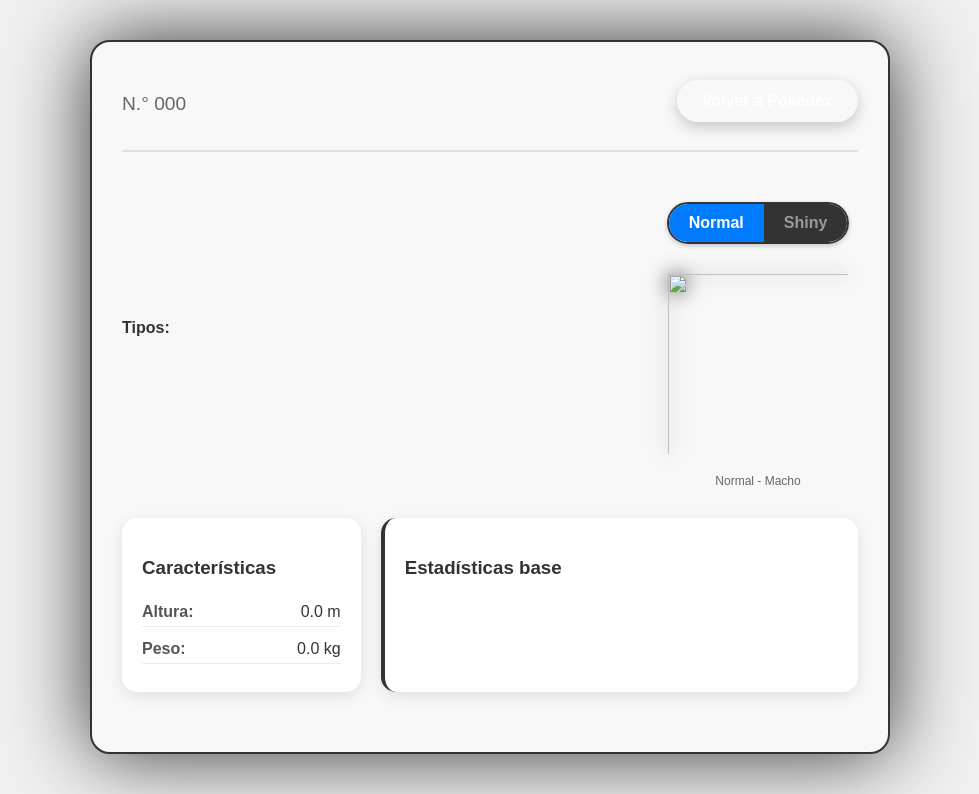
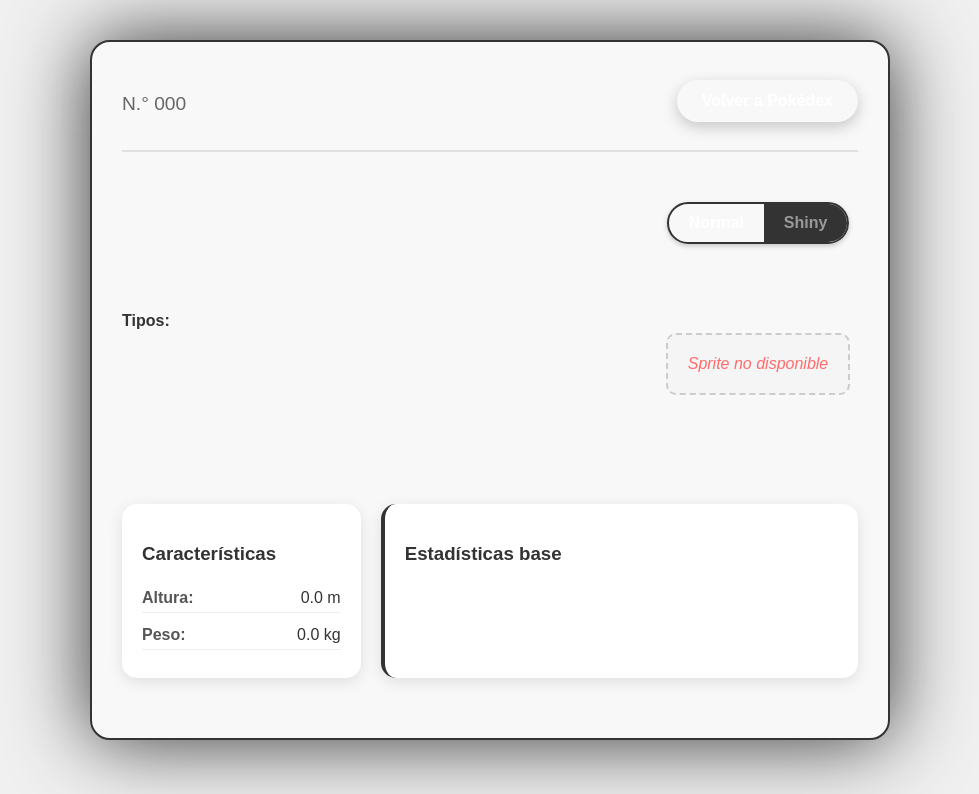
Before and after one commit to SKing25/Pokedex, a Flask app: template templates/pokemon.html in a window 1280 px wide. Shown: the top 794 px of the page, without its empty margins (170-1149 px from the left). Run offline with Flask 3, Linux system fonts and the light colour scheme; the template is opened without the code that fills it, so the values that code supplies are empty; some libraries are stand-ins or nearby versions.

Commit message:
Hice Lo de los Sprites, usando un script que vi en youtube que recargaba solo la imagen, que esta metida en un frame, dentro de la pagina web,
en terminos sencillos, esta la pagina pokemon, con todo, el sprite, cree otra pagina web que lo contuviera, y esa pagina web la embebí (fonseca orgullo) dentro de la de pokemon, así cuando presionas un toggle, lo que hace es recargar la pagina que esta adentro de la pagina, para que parezca que se carga sin recargar la pagina entera, y BYE BYE JAVASCRIPT

```diff
--- a/app.py
+++ b/app.py
@@ -129,7 +129,6 @@
     return None
 
 def get_all_sprites(sprites_data):
-    print(f"DEBUG: Sprites data from API: {sprites_data}") # Add this line for debugging
     return {
         'front_default': sprites_data.get('front_default'),
         'front_shiny': sprites_data.get('front_shiny'),
@@ -140,6 +139,34 @@
         'back_female': sprites_data.get('back_female'),
         'back_shiny_female': sprites_data.get('back_shiny_female')
     }
+
+def get_current_sprite(sprites, is_shiny, gender):
+    """Determina qué sprite mostrar basado en los parámetros"""
+    if is_shiny and gender == 'female' and sprites.get('front_shiny_female'):
+        return {
+            'url': sprites['front_shiny_female'],
+            'description': 'Shiny - Hembra'
+        }
+    elif is_shiny and sprites.get('front_shiny'):
+        return {
+            'url': sprites['front_shiny'],
+            'description': 'Shiny - Macho'
+        }
+    elif not is_shiny and gender == 'female' and sprites.get('front_female'):
+        return {
+            'url': sprites['front_female'],
+            'description': 'Normal - Hembra'
+        }
+    elif sprites.get('front_default'):
+        return {
+            'url': sprites['front_default'],
+            'description': 'Normal - Macho'
+        }
+    else:
+        return {
+            'url': None,
+            'description': 'Sprite no disponible'
+        }
 
 def get_pokeinfo(index, data):
     name = data["name"].capitalize()
@@ -368,7 +395,32 @@
         # Actualizar sprites con todos los disponibles
         pokemon['sprites'] = get_all_sprites(data.get('sprites', {}))
 
+        # Configuración inicial del sprite
+        pokemon['has_female_sprites'] = bool(pokemon['sprites'].get('front_female') or pokemon['sprites'].get('front_shiny_female'))
+        pokemon['current_sprite'] = get_current_sprite(pokemon['sprites'], False, 'male')
+        pokemon['current_shiny'] = False
+        pokemon['current_gender'] = 'male'
+
     return render_template('pokemon.html', pokemon_data=pokemon)
+
+@app.route('/sprite/<pokemon_name>')
+def get_sprite(pokemon_name):
+    """Ruta HTMX para obtener sprites dinámicamente"""
+    is_shiny = request.args.get('shiny', 'false').lower() == 'true'
+    gender = request.args.get('gender', 'male')
+
+    # Obtener datos del Pokémon
+    data = get_pokedata(pokemon_name.lower())
+    if not data:
+        return '<div class="sprite-not-available">Error al cargar sprite</div>', 404
+
+    sprites = get_all_sprites(data.get('sprites', {}))
+    current_sprite = get_current_sprite(sprites, is_shiny, gender)
+
+    return render_template('sprite_partial.html',
+                         sprite=current_sprite,
+                         is_shiny=is_shiny,
+                         gender=gender)
 
 if __name__ == '__main__':
     app.run(debug=True, host='0.0.0.0')
--- a/static/scripts/pokemon.js
+++ /dev/null
@@ -1,111 +0,0 @@
-let isShiny = false;
-        let currentGender = 'male';
-
-
-
-        const spriteData = {
-            front_default: "{{ pokemon_data.sprites.front_default or '' }}",
-            front_shiny: "{{ pokemon_data.sprites.front_shiny or '' }}",
-            front_female: "{{ pokemon_data.sprites.front_female or '' }}",
-            front_shiny_female: "{{ pokemon_data.sprites.front_shiny_female or '' }}"
-        };
-
-        function updateSprite() {
-            const sprite = document.getElementById('pokemonSprite');
-            const spriteInfo = document.getElementById('spriteInfo');
-
-            let newSrc = '';
-            let infoText = '';
-
-// ESTA MONDA NO FUNCIONA AAAAAAAAAAAAAAAAAAAAAAAAAAAAA
-            if (isShiny && currentGender === 'female' && spriteData.front_shiny_female) {
-                newSrc = pokemon_data.sprites.front_shiny_female;
-                infoText = 'Shiny - Hembra';
-            } else if (isShiny && spriteData.front_shiny) {
-                newSrc = pokemon_data.sprites.front_shiny;
-                infoText = 'Shiny - Macho';
-            } else if (!isShiny && currentGender === 'female' && spriteData.front_female) {
-                newSrc = pokemon_data.sprites.front_female;
-                infoText = 'Normal - Hembra';
-            } else if (spriteData.front_default) {
-                newSrc = pokemon_data.sprites.front_default ;
-                infoText = 'Normal - Macho';
-            }
-
-
-            if (!newSrc) {
-                sprite.style.display = 'none';
-                spriteInfo.innerHTML = '<div class="sprite-not-available">Sprite no disponible</div>';
-                return;
-            }
-
-
-            if (newSrc !== sprite.src) {
-                sprite.classList.add('changing');
-
-                setTimeout(() => {
-                    sprite.src = newSrc;
-                    sprite.classList.remove('changing');
-                    sprite.classList.add('loaded');
-                    spriteInfo.textContent = infoText;
-                    sprite.style.display = 'block'; // Ensure sprite is visible
-                }, 200);
-            } else {
-
-                spriteInfo.textContent = infoText;
-                sprite.style.display = 'block';
-            }
-        }
-
-        function toggleShiny(shiny) {
-            isShiny = shiny;
-
-
-            document.getElementById('normalBtn').classList.toggle('active', !shiny);
-            document.getElementById('shinyBtn').classList.toggle('active', shiny);
-
-            updateSprite();
-        }
-
-        function toggleGender(gender) {
-            currentGender = gender;
-
-
-            const maleBtn = document.getElementById('maleBtn');
-            const femaleBtn = document.getElementById('femaleBtn');
-
-            if (maleBtn && femaleBtn) {
-                maleBtn.classList.toggle('active', gender === 'male');
-                femaleBtn.classList.toggle('active', gender === 'female');
-            }
-
-            updateSprite();
-        }
-
-
-        document.addEventListener('DOMContentLoaded', function() {
-            const normalBtn = document.getElementById('normalBtn');
-            const maleBtn = document.getElementById('maleBtn');
-            const femaleBtn = document.getElementById('femaleBtn');
-
-
-            if (normalBtn) {
-                normalBtn.classList.add('active');
-            }
-            if (maleBtn) {
-                maleBtn.classList.add('active');
-            }
-
-
-            const backButton = document.querySelector('.back-button');
-            if (backButton) {
-                backButton.addEventListener('click', function(e) {
-                    if ('startViewTransition' in document) {
-                        e.preventDefault();
-                        document.startViewTransition(() => {
-                            window.location.href = this.href;
-                        });
-                    }
-                });
-            }
-        });
--- a/static/style.css
+++ b/static/style.css
@@ -839,3 +839,30 @@
                 border-radius: 20px;
             }
         }
+
+
+        /* Animaciones y estados del sprite */
+.detail-sprite {
+    transition: opacity 0.2s ease;
+    max-width: 100%;
+    height: auto;
+}
+
+.detail-sprite.changing {
+    opacity: 0;
+}
+
+.detail-sprite.loaded {
+    opacity: 1;
+}
+
+.sprite-not-available {
+    color: #ff6b6b;
+    font-style: italic;
+}
+
+/* Botones de control */
+.toggle-button.active {
+    background-color: var(--pokemon-color);
+    color: white;
+}
--- a/templates/pokemon.html
+++ b/templates/pokemon.html
@@ -6,7 +6,7 @@
     <title>{{ pokemon_data.name }} - Pokédex</title>
     <link rel="stylesheet" href="{{ url_for('static', filename='style.css') }}">
     <link rel="icon" href="{{ url_for('static', filename='images/logo.ico') }}" type="image/x-icon">
-    <script src="{{ url_for('static', filename='scripts/pokemon.js') }}" defer></script>
+    <script src="https://unpkg.com/htmx.org@1.9.10"></script>
 </head>
 <body>
     <main class="main-wrapper">
@@ -29,37 +29,59 @@
 
                 <div class="pokemon-sprite">
                     <div class="sprite-controls">
-                        <div class="toggle-switch-container">
-                            <button class="toggle-button" id="normalBtn" onclick="toggleShiny(false)">
+                        <div class="toggle-switch-container" id="shiny-controls">
+                            <button class="toggle-button active"
+                                    hx-get="/sprite/{{ pokemon_data.name.lower() }}?shiny=false&gender={{ pokemon_data.current_gender }}"
+                                    hx-target="#sprite-section"
+                                    hx-swap="innerHTML"
+                                    onclick="updateActiveButtons(this, 'shiny-controls', false)">
                                 Normal
                             </button>
-                            <button class="toggle-button" id="shinyBtn" onclick="toggleShiny(true)">
+                            <button class="toggle-button"
+                                    hx-get="/sprite/{{ pokemon_data.name.lower() }}?shiny=true&gender={{ pokemon_data.current_gender }}"
+                                    hx-target="#sprite-section"
+                                    hx-swap="innerHTML"
+                                    onclick="updateActiveButtons(this, 'shiny-controls', true)">
                                 Shiny
                             </button>
                         </div>
 
-                        {% if pokemon_data.sprites.front_female or pokemon_data.sprites.front_shiny_female %}
-                        <div class="toggle-switch-container">
-                            <button class="toggle-button" id="maleBtn" onclick="toggleGender('male')">
+                        {% if pokemon_data.has_female_sprites %}
+                        <div class="toggle-switch-container" id="gender-controls">
+                            <button class="toggle-button active"
+                                    hx-get="/sprite/{{ pokemon_data.name.lower() }}?shiny={{ pokemon_data.current_shiny|string|lower }}&gender=male"
+                                    hx-target="#sprite-section"
+                                    hx-swap="innerHTML"
+                                    onclick="updateActiveButtons(this, 'gender-controls', 'male')">
                                 ♂ Macho
                             </button>
-                            <button class="toggle-button" id="femaleBtn" onclick="toggleGender('female')">
+                            <button class="toggle-button"
+                                    hx-get="/sprite/{{ pokemon_data.name.lower() }}?shiny={{ pokemon_data.current_shiny|string|lower }}&gender=female"
+                                    hx-target="#sprite-section"
+                                    hx-swap="innerHTML"
+                                    onclick="updateActiveButtons(this, 'gender-controls', 'female')">
                                 ♀ Hembra
                             </button>
                         </div>
                         {% endif %}
                     </div>
 
+                    <div id="sprite-section">
                         <div class="sprite-container">
+                            {% if pokemon_data.current_sprite.url %}
                                 <img id="pokemonSprite"
-                             src="{{ pokemon_data.sprites.front_default }}"
+                                     src="{{ pokemon_data.current_sprite.url }}"
                                      alt="{{ pokemon_data.name }}"
                                      class="detail-sprite loaded"
                                      view-transition-name="pokemon-sprite">
+                            {% else %}
+                                <div class="sprite-not-available">Sprite no disponible</div>
+                            {% endif %}
                         </div>
 
-                    <div class="sprite-info" id="spriteInfo">
-                        Normal - Macho
+                        <div class="sprite-info">
+                            {{ pokemon_data.current_sprite.description }}
+                        </div>
                     </div>
                 </div>
             </div>
@@ -172,6 +194,57 @@
         </div>
     </main>
 
+    <script>
+        // Variables globales para mantener el estado
+        let currentShiny = false;
+        let currentGender = 'male';
 
+        function updateActiveButtons(clickedButton, containerId, newValue) {
+            // Actualizar estado global
+            if (containerId === 'shiny-controls') {
+                currentShiny = newValue;
+            } else if (containerId === 'gender-controls') {
+                currentGender = newValue;
+            }
+
+            // Remover clase active de todos los botones en el contenedor
+            const container = document.getElementById(containerId);
+            const buttons = container.querySelectorAll('.toggle-button');
+            buttons.forEach(btn => btn.classList.remove('active'));
+
+            // Agregar clase active al botón clickeado
+            clickedButton.classList.add('active');
+
+            // Actualizar los URLs de los otros botones para mantener consistencia
+            updateButtonUrls();
+        }
+
+        function updateButtonUrls() {
+            const pokemonName = '{{ pokemon_data.name.lower() }}';
+
+            // Actualizar botones de shiny
+            const shinyContainer = document.getElementById('shiny-controls');
+            const normalBtn = shinyContainer.children[0];
+            const shinyBtn = shinyContainer.children[1];
+
+            normalBtn.setAttribute('hx-get', `/sprite/${pokemonName}?shiny=false&gender=${currentGender}`);
+            shinyBtn.setAttribute('hx-get', `/sprite/${pokemonName}?shiny=true&gender=${currentGender}`);
+
+            // Actualizar botones de género si existen
+            const genderContainer = document.getElementById('gender-controls');
+            if (genderContainer) {
+                const maleBtn = genderContainer.children[0];
+                const femaleBtn = genderContainer.children[1];
+
+                maleBtn.setAttribute('hx-get', `/sprite/${pokemonName}?shiny=${currentShiny}&gender=male`);
+                femaleBtn.setAttribute('hx-get', `/sprite/${pokemonName}?shiny=${currentShiny}&gender=female`);
+            }
+        }
+
+
+        document.body.addEventListener('htmx:afterSwap', function(event) {
+            htmx.process(event.target);
+        });
+    </script>
 </body>
 </html>
```
Also changed, not shown: templates/sprite_partial.html (added, +15 -0 lines). Lines whose indentation alone changed are shown as unchanged.
